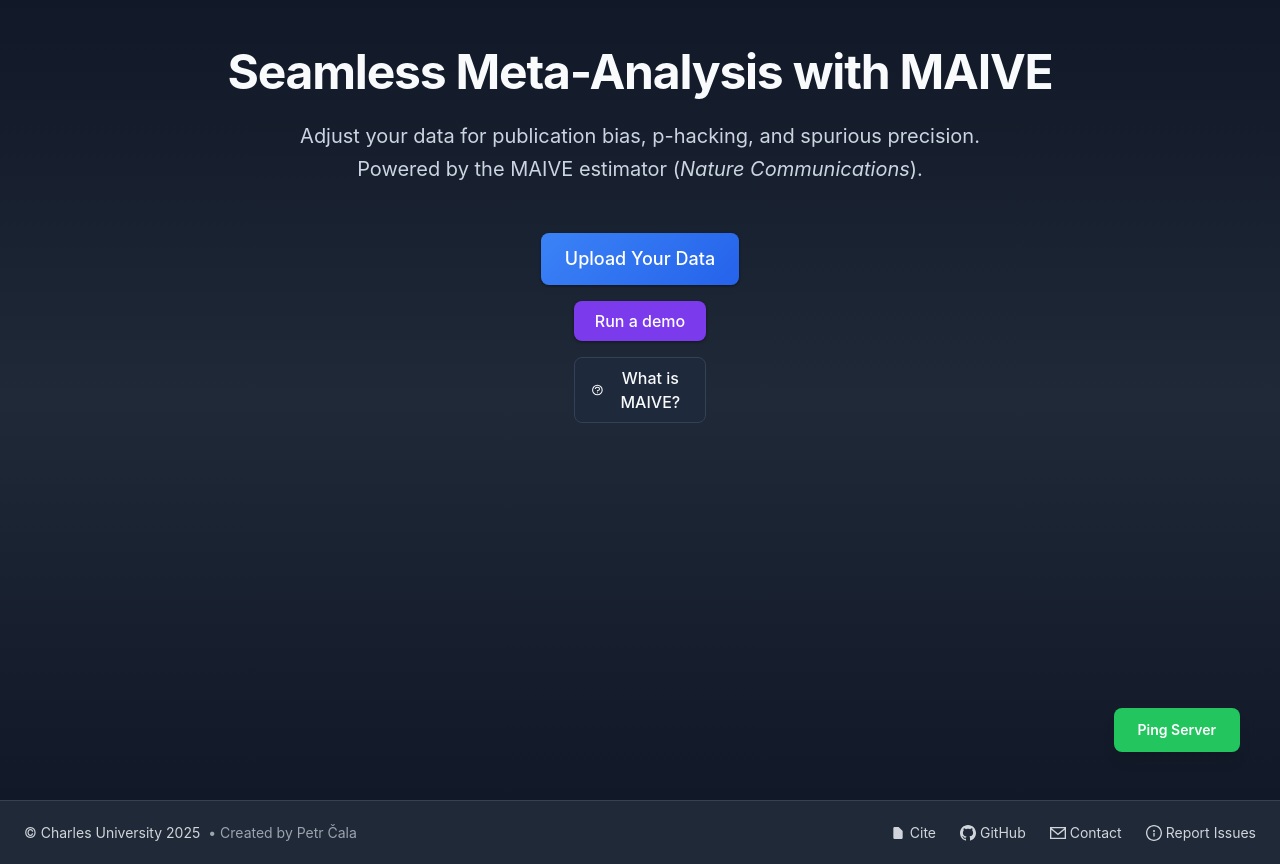
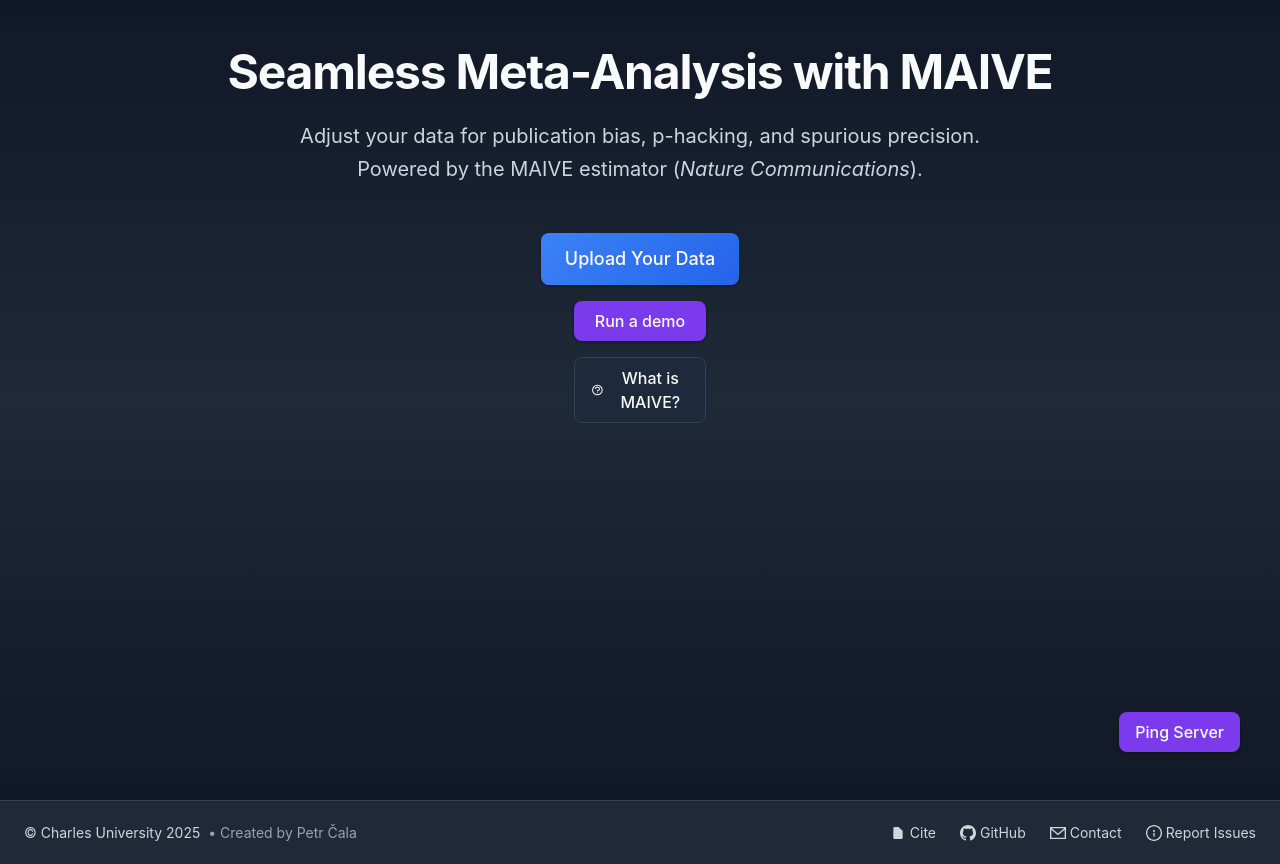
Before and after one commit to PetrCala/maive-ui, a Next.js app in the folder apps/react-ui/client/: page / in a window 1280 px wide. Built offline with nearby package versions, Linux system fonts and the light colour scheme.

Commit message:
style: use the ActionButton component for the ping button

```diff
--- a/apps/react-ui/client/src/components/Buttons/PingButton.tsx
+++ b/apps/react-ui/client/src/components/Buttons/PingButton.tsx
@@ -1,5 +1,6 @@
 import { pingService } from "@src/api/services/pingService";
 import { useCallback } from "react";
+import ActionButton from "./ActionButton";
 
 /**
  * A button that pings the server and alerts the user with the status and time.
@@ -21,11 +22,13 @@ export default function PingButton() {
   }, []);
 
   return (
-    <button
+    <ActionButton
       onClick={() => void pingServer()}
-      className="fixed bottom-12 right-8 mr-2 px-6 py-3 text-sm font-semibold text-white bg-green-600 rounded-lg hover:bg-green-700 dark:bg-green-500 dark:hover:bg-green-600 transition-all duration-200 shadow-lg hover:shadow-xl transform hover:-translate-y-0.5"
+      variant="purple"
+      size="md"
+      className="fixed bottom-12 right-8 mr-2"
     >
       Ping Server
-    </button>
+    </ActionButton>
   );
 }
```
